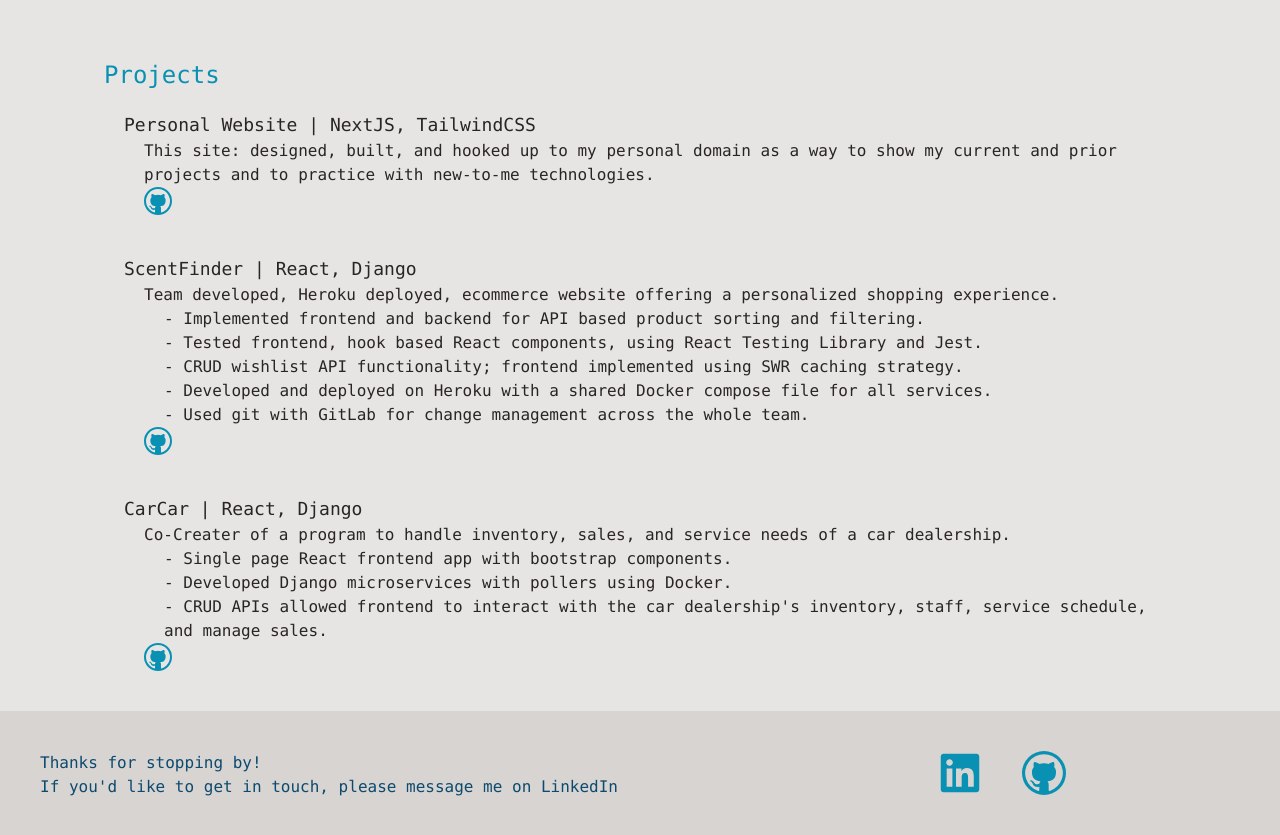
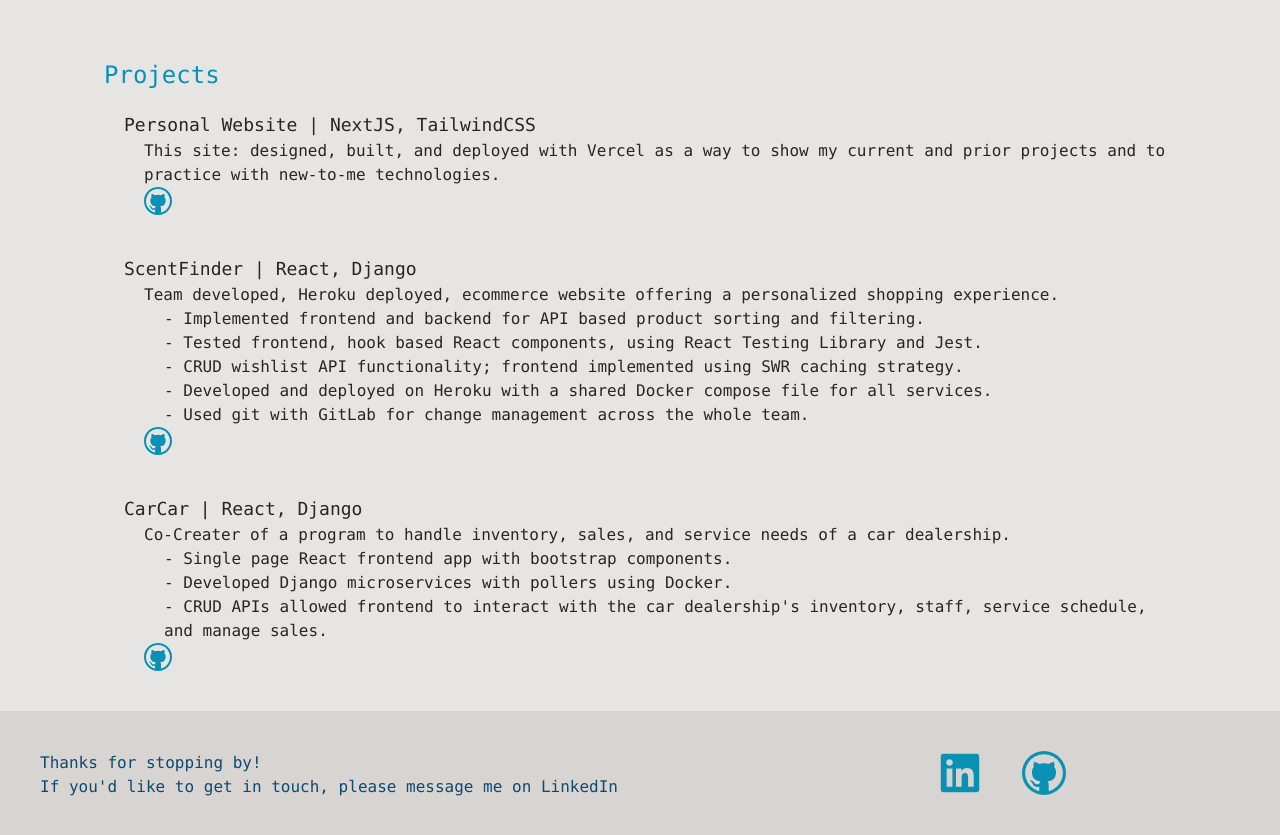
Before and after one commit to frerij/portfolio, a Next.js app: page / in a window 1280 px wide. Shown: the part 940-1775 px from the top of the page. Built offline with nearby package versions, Linux system fonts and the light colour scheme.

Commit message:
changed project content

```diff
--- a/pages/index.js
+++ b/pages/index.js
@@ -130,9 +130,9 @@ export default function Home() {
                 </h4>
                 <div className="ml-5">
                   <p>
-                    This site: designed, built, and hooked up to my personal
-                    domain as a way to show my current and prior projects and to
-                    practice with new-to-me technologies.
+                    This site: designed, built, and deployed with Vercel as a
+                    way to show my current and prior projects and to practice
+                    with new-to-me technologies.
                   </p>
                   <div className="ml-5"></div>
                   <span className="flex">
```
